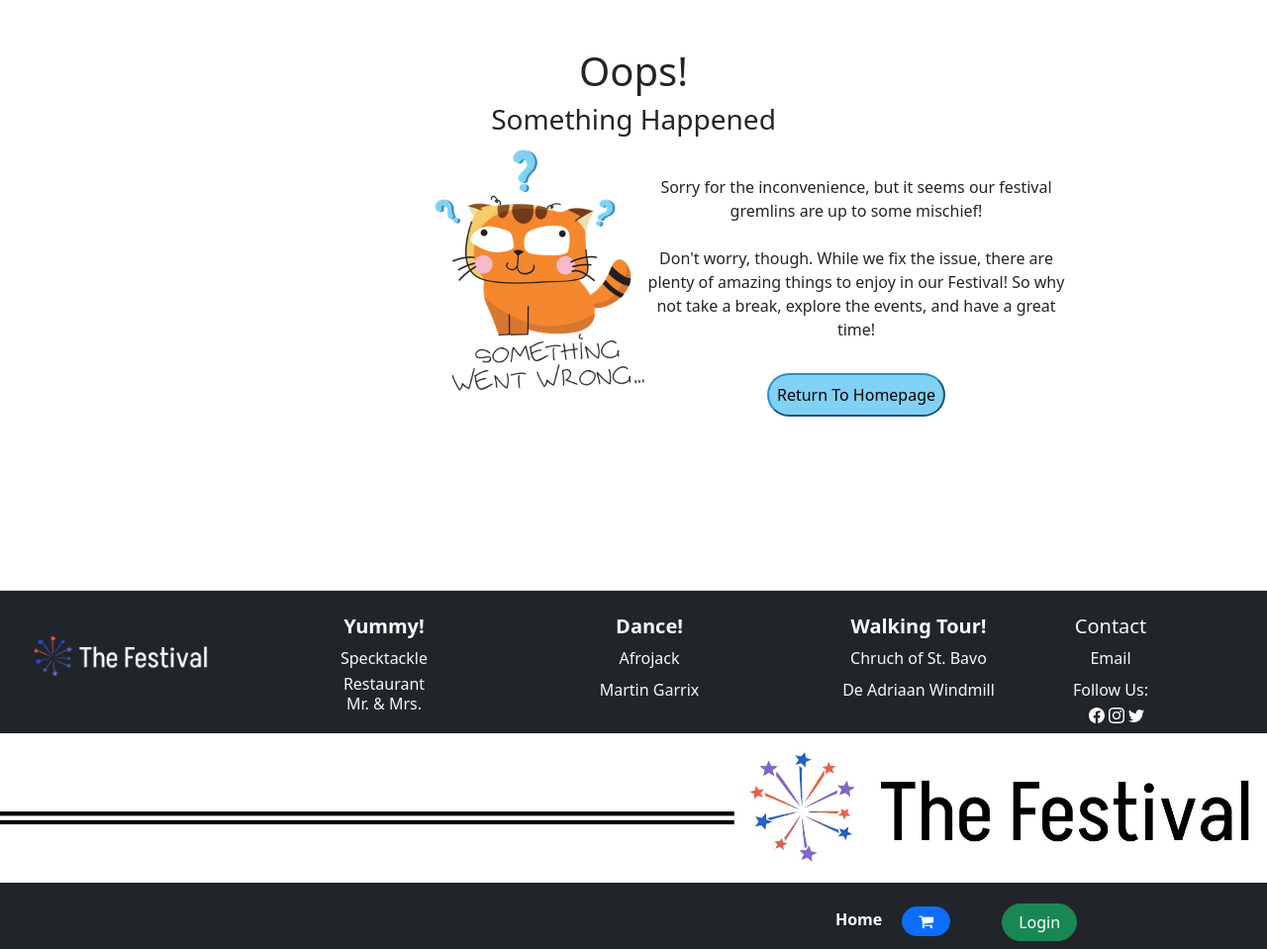
After one commit to Matudor7/haarlemfestival-website, a PHP site: page /checkout/views/errorPage.php in a window 1280 px wide; the page is wider, and only the part inside the window is pictured. The commit adds this page. Shown: that part at 99% size. Run offline with PHP 8.4, Linux system fonts and the light colour scheme; the template is opened without the code that fills it, so the values that code supplies are empty.

Commit message:
small fix in navbar, created error page

```diff
--- a/app/controllers/DanceController.php
+++ b/app/controllers/DanceController.php
@@ -65,7 +65,6 @@ class DanceController extends Controller{
             } else {
                 throw new Exception("This artist does not have a detail page yet. Please check again later.");
             }
-
         } catch (Exception $e) {
             echo "An error occurred: " . $e->getMessage();
         }
--- /dev/null
+++ b/app/views/errorPage.php
@@ -0,0 +1,88 @@
+<!DOCTYPE html>
+<html>
+<head>
+    <meta charset="utf-8">
+    <meta name="viewport" content="width=device-width, initial-scale=1">
+    <title>Oops!</title>
+
+    <link rel="stylesheet" href="/stylesheet.css" type="text/css">
+    <link href="https://cdn.jsdelivr.net/npm/bootstrap@5.3.0-alpha1/dist/css/bootstrap.min.css" rel="stylesheet" integrity="sha384-GLhlTQ8iRABdZLl6O3oVMWSktQOp6b7In1Zl3/Jr59b6EGGoI1aFkw7cmDA6j6gD" crossorigin="anonymous">
+    <script defer src="https://cdn.jsdelivr.net/npm/bootstrap@5.3.0-alpha1/dist/js/bootstrap.bundle.min.js" integrity="sha384-w76AqPfDkMBDXo30jS1Sgez6pr3x5MlQ1ZAGC+nuZB+EYdgRZgiwxhTBTkF7CXvN" crossorigin="anonymous"></script>
+
+</head>
+<body>
+<body>
+<?php
+include __DIR__ . '/nav.php';
+?>
+<main id="main">
+    <div id="titleSection" class="mt-5 text-center">
+        <h1 id="title">Oops!</h1>
+        <h3 class="m-2" id="subtitle">Something Happened</h3>
+    </div>
+    <img id="errorPageImage" src="/media/something-went-wrong.png">
+    <div id="text-container" class="container text-center">
+        <p id="generalDescription" class="mt-1">Sorry for the inconvenience, but it seems our festival gremlins are up to some mischief!<br>
+        <br>Don't worry, though. While we fix the issue, there are plenty of amazing things to enjoy in our Festival! So why not take a break, explore the events, and have a great time!</p>
+        <button id="returnHomeBtn" class="m-3 p-2 rounded-pill" onclick="window.location.href='/';">Return To Homepage</button>
+        <p id="errorText" class="fw-bold"> <?php echo $error ?> </p>
+    </div>
+</main>
+
+<?php
+include __DIR__ . '/footer.php';
+?>
+
+<script>
+    function onPageLoad() {
+        console.log("<?php echo isset($error) ? $error : ''; ?>"); //logging the error to the console
+    }
+    window.onload = onPageLoad;
+</script>
+
+</body>
+</html>
+
+<style>
+    body{
+        background-color: #ffffff;
+    }
+
+    main{
+        position: relative;
+        z-index: 1;
+        height: 500px;
+    }
+    #titleSection{
+        margin-top: 10px;
+    }
+    #errorPageImage{
+        position: absolute;
+        top: 15%;
+        left: 25%;
+        max-width: 450px;
+        max-height: 380px;
+        z-index: 2;
+    }
+    #text-container{
+        position: absolute;
+        top: 25%;
+        left: 50%;
+        z-index: 2;
+        max-width: 450px;
+    }
+    #titleSection h3{
+        margin-top: 0px;
+    }
+    #returnHomeBtn{
+        background-color: #81d1f4;
+        border-color: #2f8ace;
+
+    }
+    #titleSection h1{
+        margin-bottom: 1px;
+    }
+    #errorText{
+        color: red;
+    }
+</style>
--- a/app/views/nav.php
+++ b/app/views/nav.php
@@ -20,7 +20,7 @@
         <a class="navbar-brand px-0 mx-0 py-0" href="/">
             <img src="/media/NavbarLogo.jpg" class="img-fluid" alt="Logo">
             <div class="share">
-                <h5 style="color: white;">Share this page!</h5>
+
                 <button id="twitter-button" class="btn btn-primary mr-2">
                     <svg xmlns="http://www.w3.org/2000/svg" width="16" height="16" fill="currentColor"
                         class="bi bi-twitter" viewBox="0 0 16 16">
```
Also changed, not shown: app/public/media/something-went-wrong.png (added).
